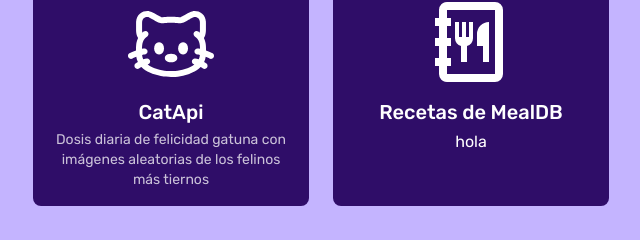
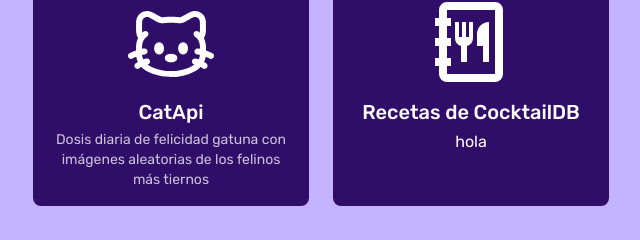
Before and after one commit to tomasinakii/taller1-web-movil, a plain HTML site: page landingPage.html in a window 1280 px wide. Shown: the part 488-728 px from the top of the page, 319-959 px from the left. Drawn offline with nearby package versions, Linux system fonts and the light colour scheme.

Commit message:
cambio de nombre del index

```diff
--- a/index.html
+++ b/landingPage.html
@@ -62,7 +62,7 @@
           active:shadow-2xl active:-translate-y-2 active:scale-105
           transform cursor-pointer">
                 <img src="icons/menu.svg" alt="error" class="w-24 mb-2">
-                <h2 class="text-xl font-medium text-white mb-1">Recetas de MealDB</h2>
+                <h2 class="text-xl font-medium text-white mb-1">Recetas de CocktailDB</h2>
                 <p class="text-white">hola</p>
             </a>
         </nav>
```
